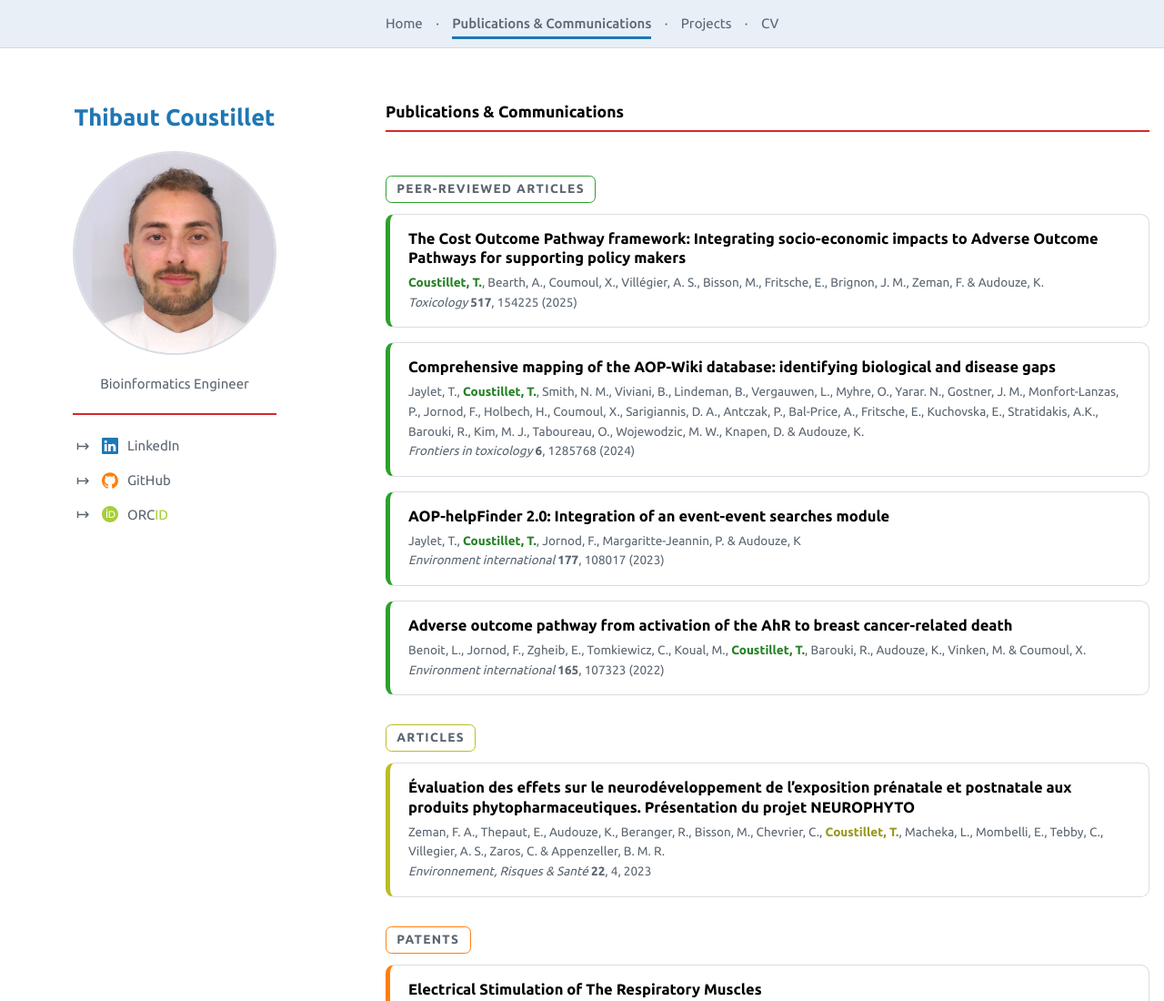
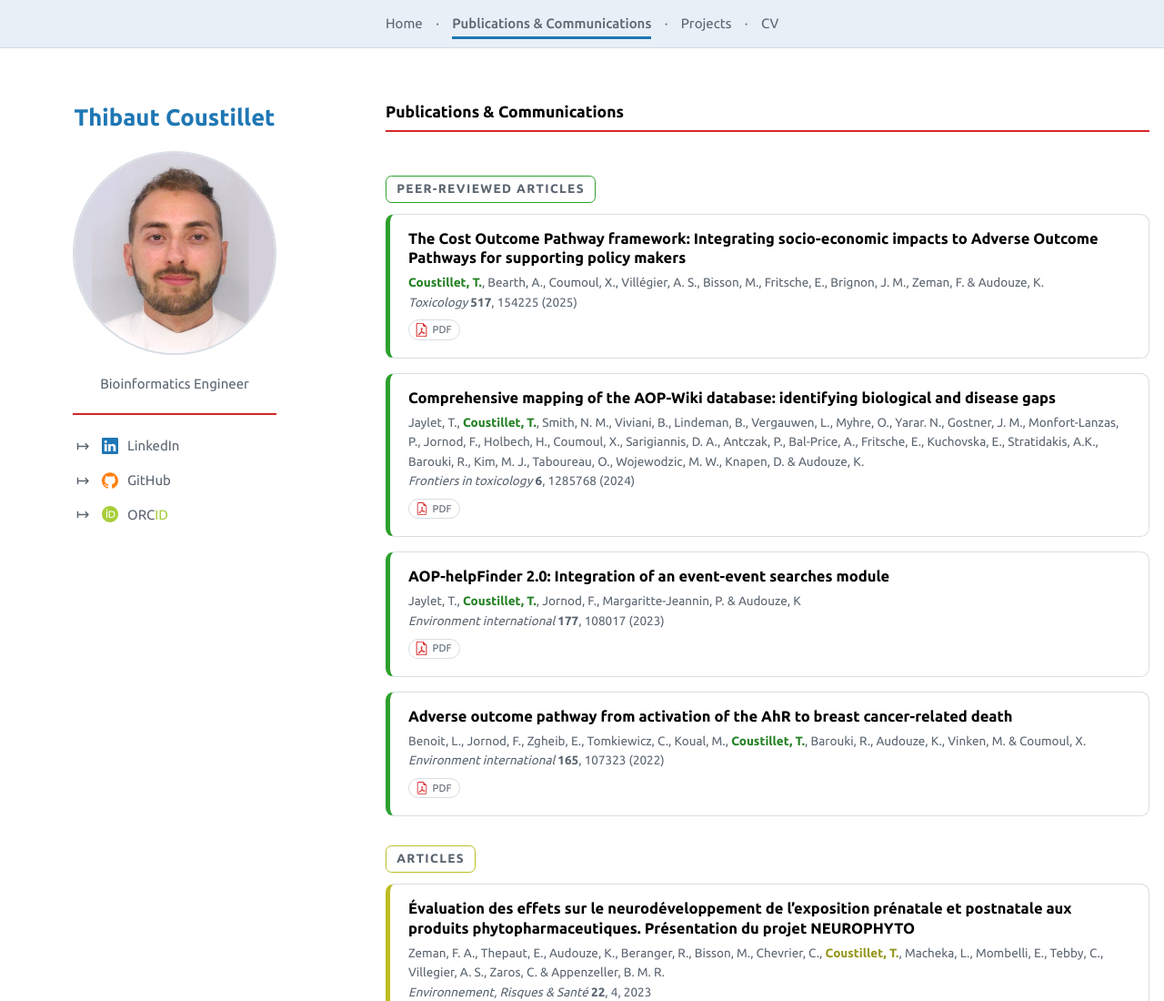
Before and after one commit to tcoustillet/tcoustillet.github.io, a plain HTML site: page publications/index.html in a window 1280 px wide. Shown: the top 1100 px of the page at 91% size. Drawn offline with Linux system fonts and the light colour scheme.

Commit message:
feat: add PDF button to publication cards

```diff
--- a/publications/content.json
+++ b/publications/content.json
@@ -18,7 +18,8 @@
     "doi": "10.1016/j.tox.2025.154225",
     "volume": "517",
     "pages": "154225",
-    "pmid": "40571180"
+    "pmid": "40571180",
+    "pdf": "../assets/pdfs/Coustillet2025.pdf"
   },
   {
     "type": "peer-reviewed",
@@ -55,7 +56,8 @@
     "doi": "10.3389/ftox.2024.1285768",
     "volume": "6",
     "pages": "1285768",
-    "pmid": "38523647"
+    "pmid": "38523647",
+    "pdf": "../assets/pdfs/Jaylet2024.pdf"
   },
   {
     "type": "peer-reviewed",
@@ -72,7 +74,8 @@
     "doi": "10.1016/j.envint.2023.108017",
     "volume": "177",
     "pages": "108017",
-    "pmid": "37295163"
+    "pmid": "37295163",
+    "pdf": "../assets/pdfs/Jaylet2023.pdf"
   },
   {
     "type": "article",
@@ -119,7 +122,8 @@
     "doi": "10.1016/j.envint.2022.107323",
     "volume": "165",
     "pages": "107323",
-    "pmid": "35660951"
+    "pmid": "35660951",
+    "pdf": "../assets/pdfs/Benoit2022.pdf"
   },
   {
     "type": "patent",
--- a/publications/css/style.css
+++ b/publications/css/style.css
@@ -57,3 +57,60 @@
     color: var(--type-color);
   }
 }
+
+/* ==========================================================================
+   Buttons (PDF, ...)
+   ========================================================================== */
+.pub__btn {
+  display: inline-flex;
+  align-items: center;
+  gap: 0.3rem;
+  margin-top: 0.5rem;
+  padding: 0.1rem 0.55rem 0.1rem 0.4rem;
+  font-size: 0.75em;
+  line-height: 1.5;
+  color: var(--color-muted);
+  text-decoration: none;
+  border: 1px solid var(--color-border);
+  border-radius: 999px;
+  transition:
+    background-color 0.15s ease,
+    border-color 0.15s ease,
+    scale 0.15s ease;
+}
+
+.pub__btn::before {
+  content: "";
+  width: 0.9rem;
+  height: 0.9rem;
+  background-color: var(--btn-color);
+  -webkit-mask: var(--btn-icon) center / contain no-repeat;
+  mask: var(--btn-icon) center / contain no-repeat;
+}
+
+/* PDF variant: icon and highlight colour */
+.pub__btn--pdf {
+  --btn-color: var(--tab-red);
+  --btn-icon: url("/assets/icons/pdf.svg");
+}
+
+/* Subtle highlight on hover / keyboard focus */
+.pub__btn:hover,
+.pub__btn:focus-visible {
+  font-size: 0.75em; /* cancels the global link hover size */
+  font-weight: inherit; /* cancels the global link hover weight */
+  color: var(--btn-color);
+  background-color: color-mix(in srgb, var(--btn-color) 5%, transparent);
+  border-color: var(--btn-color);
+  scale: 1.03;
+}
+
+@media (prefers-reduced-motion: reduce) {
+  .pub__btn {
+    transition: none;
+  }
+  .pub__btn:hover,
+  .pub__btn:focus-visible {
+    scale: 1;
+  }
+}
--- a/publications/js/publications.js
+++ b/publications/js/publications.js
@@ -62,6 +62,7 @@ function renderPublication(pub) {
   );
 
   li.append(title, meta);
+  if (pub.pdf) li.append(renderPdfButton(pub.pdf, pub.title));
   return li;
 }
 
@@ -127,4 +128,15 @@ async function loadPublications() {
   }
 }
 
+function renderPdfButton(url, title) {
+  const a = document.createElement("a");
+  a.className = "pub__btn pub__btn--pdf";
+  a.href = url;
+  a.target = "_blank";
+  a.rel = "noopener noreferrer";
+  a.setAttribute("aria-label", `PDF: ${title}`);
+  a.textContent = "PDF";
+  return a;
+}
+
 loadPublications();
```
